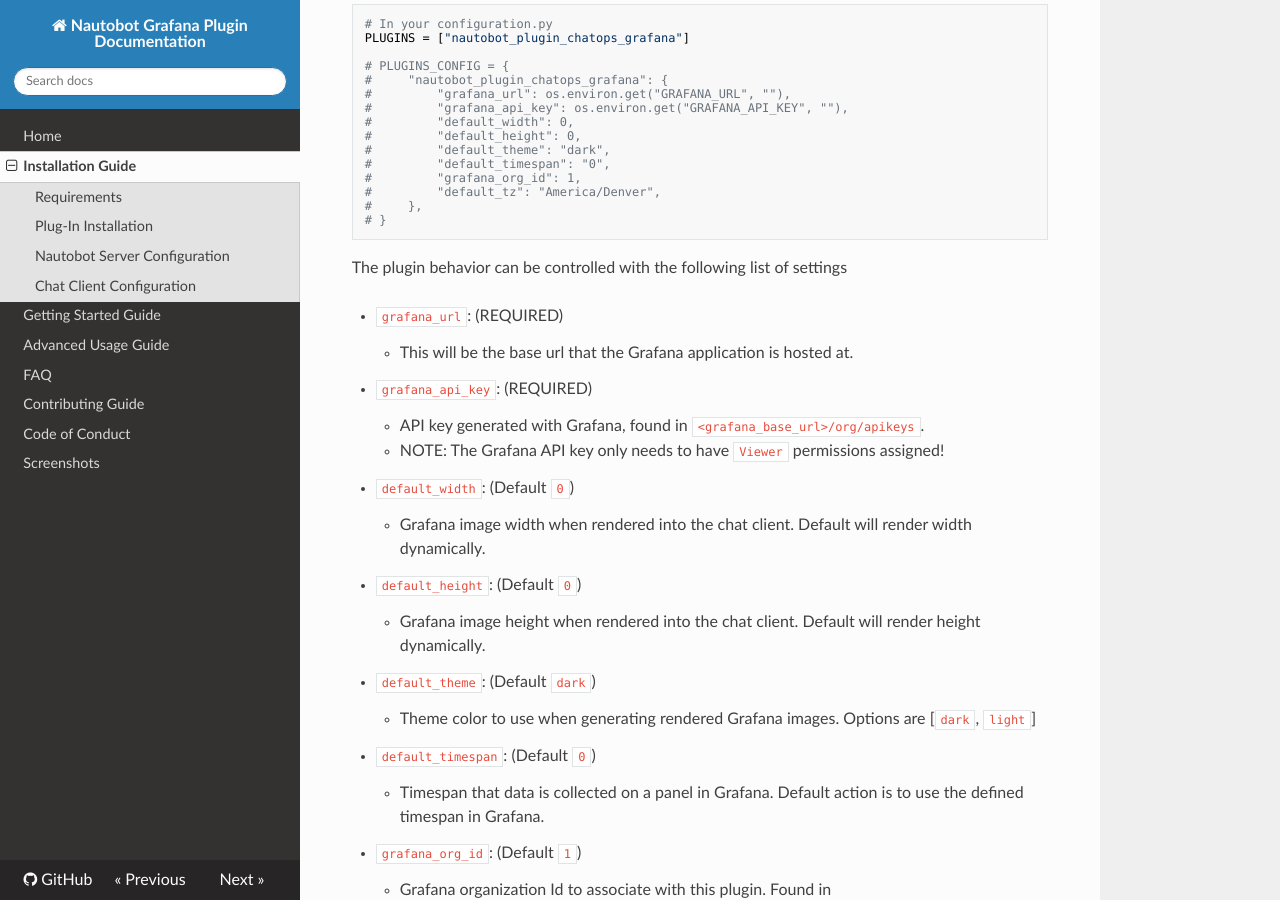
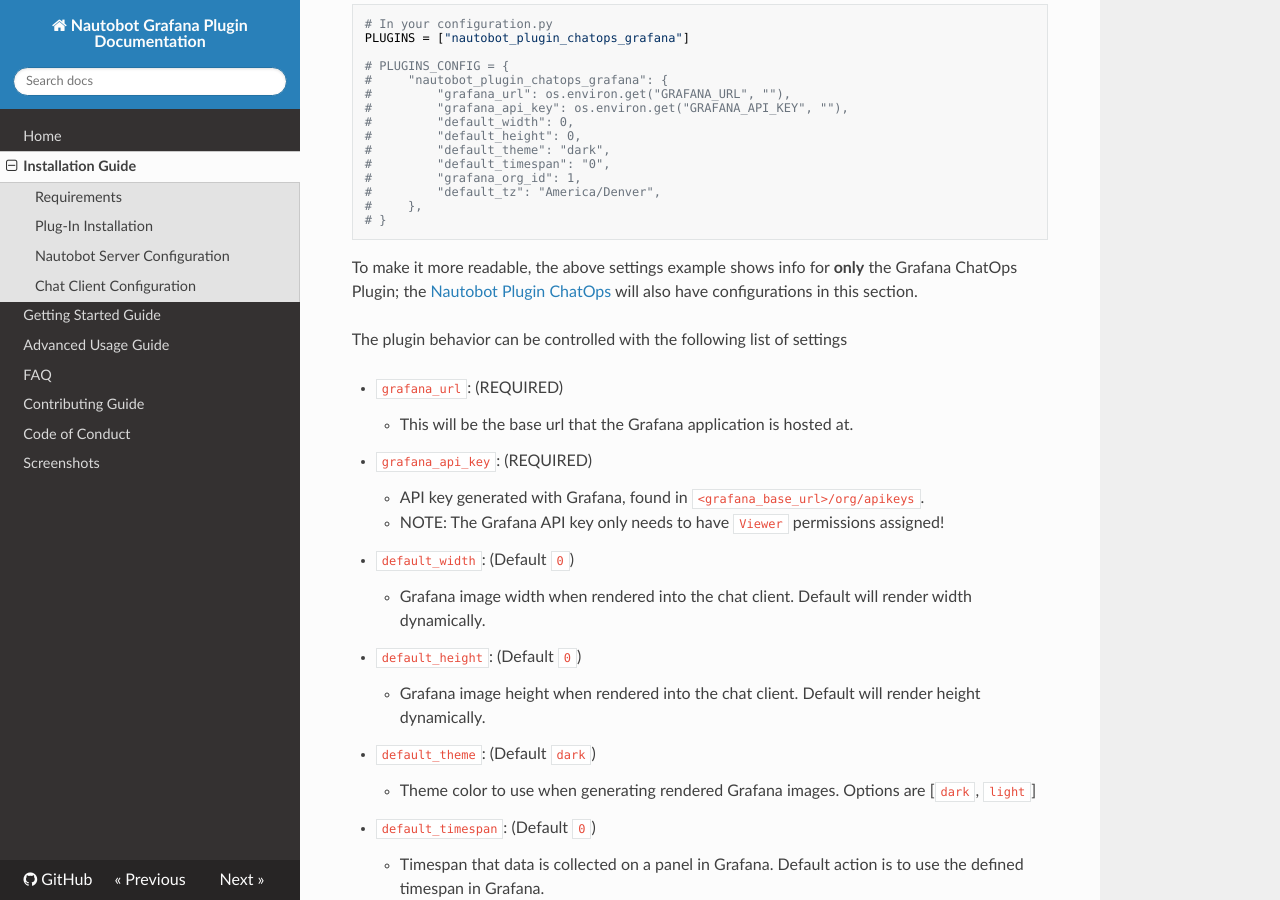
Before and after one commit to nautobot/nautobot-plugin-chatops-grafana, an MkDocs documentation site: the page built from docs/installation.md, in a window 1280 px wide and 900 px high, scrolled down 1040 px. Built offline with MkDocs 1.6.1, drawn with Linux system fonts in a browser that asks for light colours; nearby versions of some CDN libraries.

Commit message:
added clarification on config snippet

````diff
--- a/docs/installation.md
+++ b/docs/installation.md
@@ -53,6 +53,8 @@
 # }
 ```
 
+To make it more readable, the above settings example shows info for **only** the Grafana ChatOps Plugin; the [Nautobot Plugin ChatOps](https://github.com/nautobot/nautobot-plugin-chatops/blob/develop/docs/chat_setup/chat_setup.md) will also have configurations in this section.
+
 The plugin behavior can be controlled with the following list of settings
 
  * `grafana_url`:  (REQUIRED)
````
